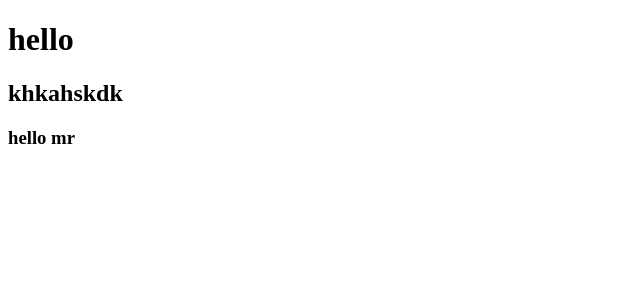
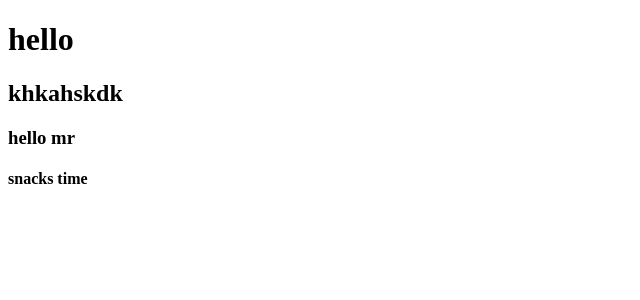
Before and after one commit to geetha-github439/projectbill, a React (Create React App) app: page / in a window 1280 px wide. Shown: the top 300 px of the page, without its empty margins (0-640 px from the left). Built offline with nearby package versions, Linux system fonts and the light colour scheme.

Commit message:
snacks time

```diff
--- a/src/App.jsx
+++ b/src/App.jsx
@@ -6,6 +6,7 @@ function App() {
       <h1>hello</h1>
       <h2>khkahskdk</h2>
       <h3>hello mr</h3>
+      <h4>snacks time</h4>
     </div>
   );
 }
```
